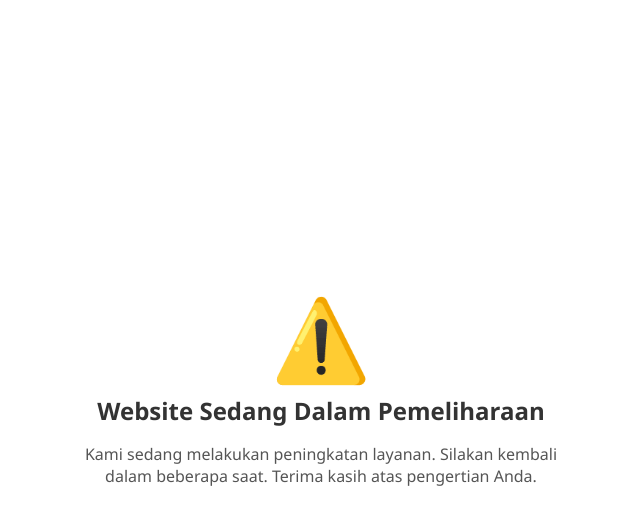
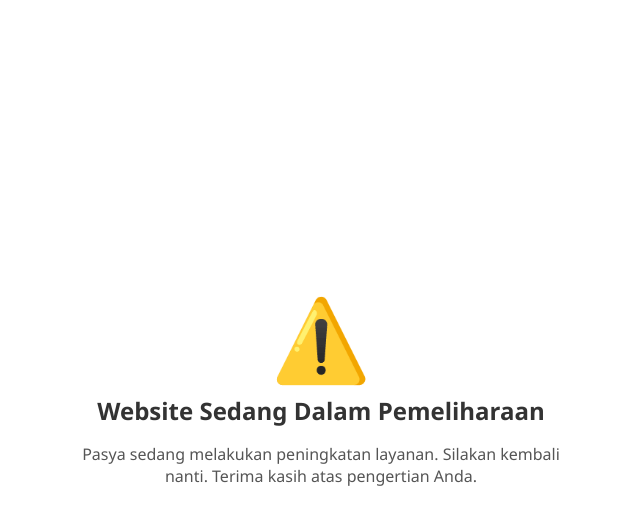
Before and after one commit to rizdfy/Dashboard_toko, a plain HTML site: page index.html in a window 1280 px wide. Shown: the whole page, without its empty margins (319-959 px from the left). Drawn offline with Linux system fonts and the light colour scheme; no server answers.

Commit message:
Update index.html

```diff
--- a/index.html
+++ b/index.html
@@ -42,7 +42,7 @@
       Website Sedang Dalam Pemeliharaan
     </h1>
     <p style="color: #555; font-size: 16px;">
-      Kami sedang melakukan peningkatan layanan. Silakan kembali dalam beberapa saat. Terima kasih atas pengertian Anda.
+      Pasya sedang melakukan peningkatan layanan. Silakan kembali nanti. Terima kasih atas pengertian Anda.
     </p>
   </div>
 </div>
```
